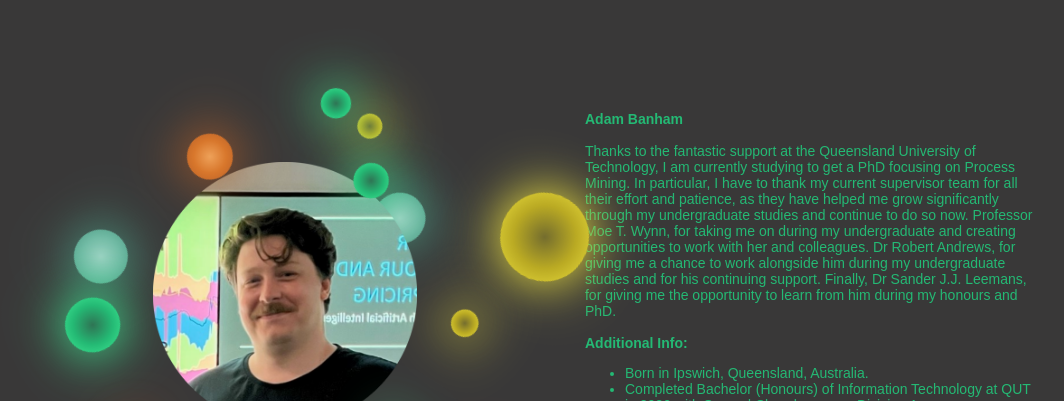
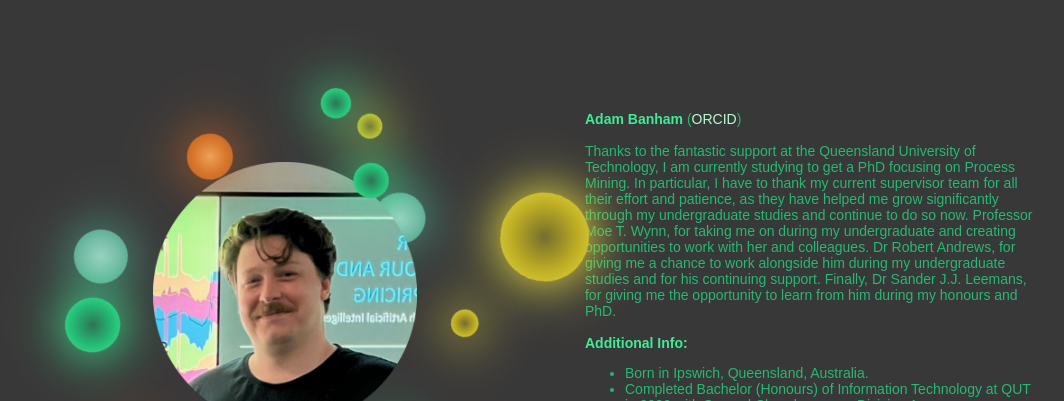
Before and after one commit to AdamBanham/personal-webpage-stack, a Vue app in the folder frontend/: page /#/ in a window 1280 px wide. Shown: the part 106-507 px from the top of the page, without its empty margins (80-1144 px from the left). Built offline with nearby package versions, Linux system fonts and the light colour scheme.

Commit message:
updated colors and added orcid

```diff
--- a/frontend/src/components/home/home.vue
+++ b/frontend/src/components/home/home.vue
@@ -33,7 +33,7 @@
     </div>
     <div class="right">
       <p>
-        <b> Adam Banham </b> <br><br>
+        <b> Adam Banham </b> (<a href="https://orcid.org/0000-0001-9912-8220" target="_blank">ORCID</a>) <br><br>
         Thanks to the fantastic support at the Queensland University of Technology, I am currently studying to get a PhD
         focusing on Process Mining. In particular, I have to thank my current supervisor team for all their effort and patience,
         as they have helped me grow significantly through my undergraduate studies and continue to do so now.
--- a/frontend/src/styles/tags.sass
+++ b/frontend/src/styles/tags.sass
@@ -10,6 +10,8 @@ li
     font-size: 14px
     color: $green-5
 
+b
+    color: $green-7
 a
     text-decoration: none
     &:link
@@ -17,10 +19,10 @@ a
         text-decoration: none
 
     &:visited
-        color: $green-8
+        color: $green-10
 
     &:hover
-        color: $red-8
+        color: $red-10
 
     &:active
-        color: $yellow-8
+        color: $yellow-10
```
